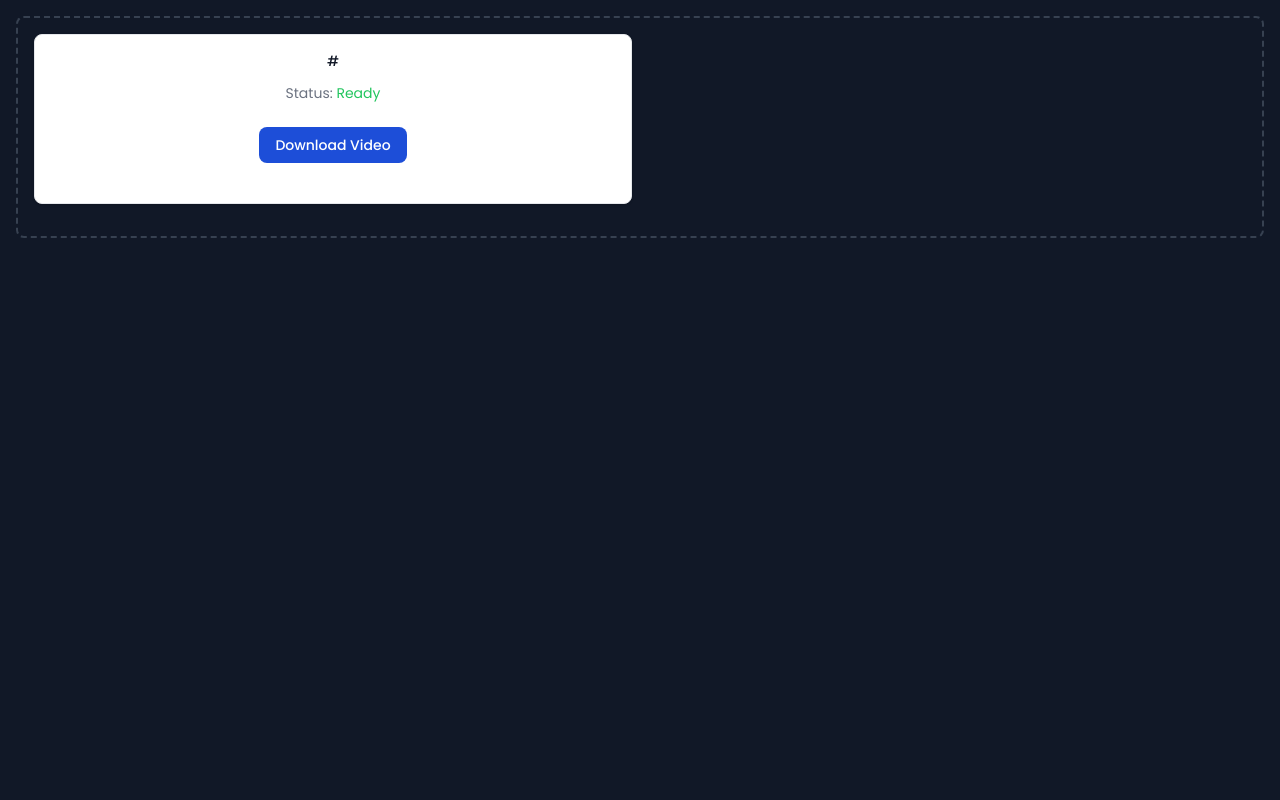
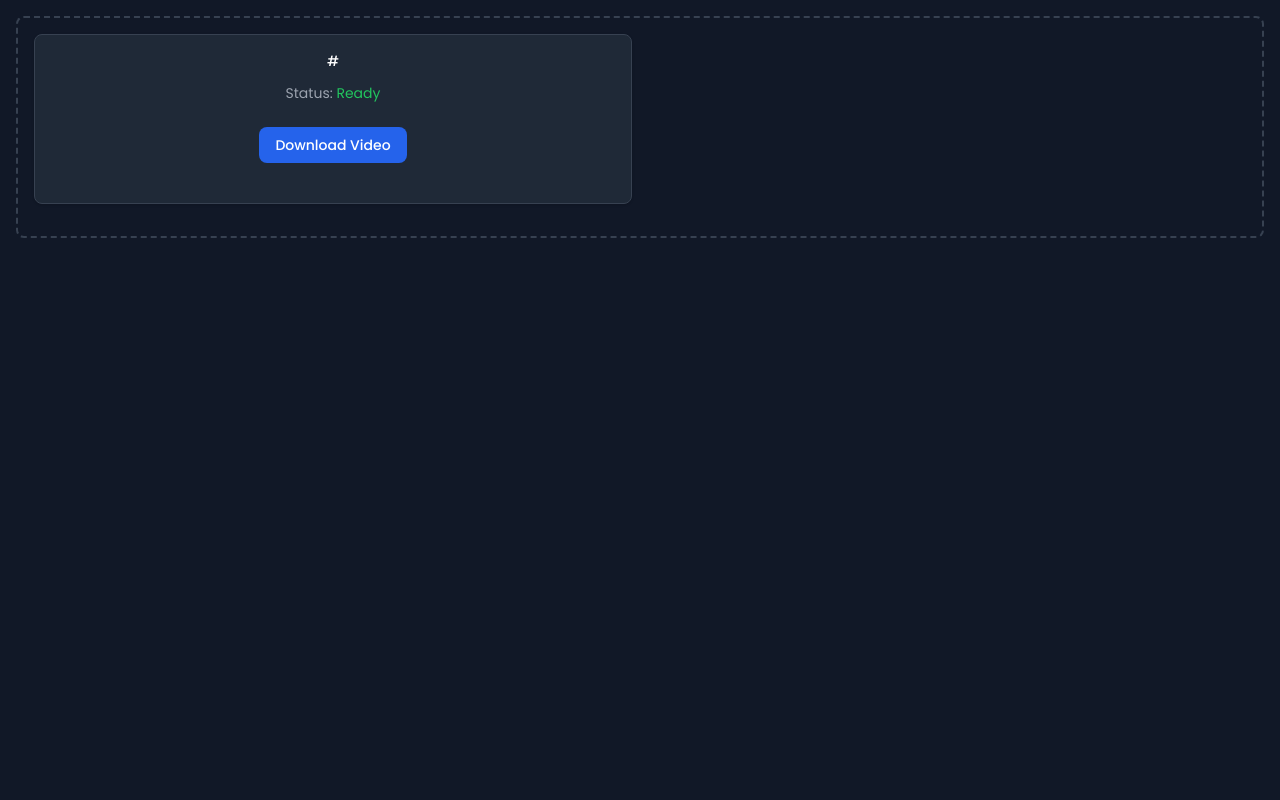
Before and after one commit to tayyab2914/SiteScroll-Video-Creator, a Django app: page /snip/project/1/ in a window 1280 px wide. Shown: the part 64-864 px from the top of the page. Run offline with Django 5.2, Linux system fonts and the light colour scheme; a user stored in the database is signed in; tables that the repository leaves empty hold one stand-in row (values such as "Sample post"); some libraries are stand-ins or nearby versions.

Commit message:
Removed dark from project.html

```diff
--- a/templates/components/navbar.html
+++ b/templates/components/navbar.html
@@ -26,9 +26,7 @@
            <li>
              <a href="#" class="block px-4 py-2 text-sm hover:bg-gray-600 text-gray-200 hover:text-white">Settings</a>
            </li>
-           <li>
-             <a href="#" class="block px-4 py-2 text-sm hover:bg-gray-600 text-gray-200 hover:text-white">Earnings</a>
-           </li>
+
            <li>
              <a href="{% url "signout" %}" class="block px-4 py-2 text-sm hover:bg-gray-600 text-gray-200 hover:text-white">Sign out</a>
            </li>
--- a/templates/pages/project.html
+++ b/templates/pages/project.html
@@ -10,10 +10,10 @@
 
         <div class="grid sm:grid-cols-2 gap-4 mb-4">
             {% for video  in scroller_video%}
-                <div class="bg-white border border-gray-200 rounded-lg shadow dark:bg-gray-800 dark:border-gray-700">
+                <div class="border rounded-lg shadow bg-gray-800 border-gray-700">
                     <div class="flex flex-col items-center pt-4 pb-10">
-                        <h5 class="text-center mb-1 text-sm font-medium text-gray-900 dark:text-white whitespace-normal break-all ">{{video.web_url}}</h5>
-                        <span class="pt-2 text-sm text-gray-500 dark:text-gray-400">
+                        <h5 class="text-center mb-1 text-sm font-medium text-white whitespace-normal break-all ">{{video.web_url}}</h5>
+                        <span class="pt-2 text-sm text-gray-400">
                             Status:
                             {% if video.is_ready %}
                             <span class="text-green-500">Ready</span>
@@ -23,7 +23,7 @@
                         </span>
                         <div class="flex mt-4 md:mt-6">
                             {% if video.is_ready %}
-                                <a href="{% url "download_video" video.output_video_path.name %}" class="inline-flex items-center px-4 py-2 text-sm font-medium text-center text-white bg-blue-700 rounded-lg hover:bg-blue-800 focus:ring-4 focus:outline-none focus:ring-blue-300 dark:bg-blue-600 dark:hover:bg-blue-700 dark:focus:ring-blue-800">Download Video</a>
+                                <a href="{% url "download_video" video.output_video_path.name %}" class="inline-flex items-center px-4 py-2 text-sm font-medium text-center text-white  rounded-lg focus:ring-4 focus:outline-none bg-blue-600 hover:bg-blue-700 focus:ring-blue-800">Download Video</a>
                             {% else %}
                             {% endif %}
                         </div>
```
